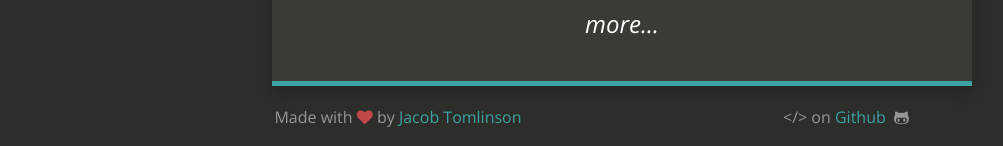
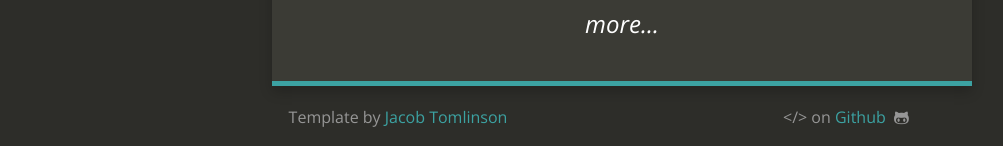
Before and after one commit to MarcosBSD/MarcosBSD.github.io, a Jekyll site: the page built from index.html, in a window 1280 px wide. Shown: the part 869-1015 px from the top of the page, without its empty margins (18-1021 px from the left). Built offline with Jekyll 4.4.1, drawn with Linux system fonts in a browser that asks for light colours; nearby versions of some CDN libraries.

Commit message:
Updated Config

```diff
--- a/_config.yml
+++ b/_config.yml
@@ -11,7 +11,7 @@ collections:
 email: mabarrera@csumb.edu
 description: Theme descritions
 baseurl:
-url: https://MarcosBSD.github.io
+url: http://csumb-blog.marcosbarrera.com/
 title_description: Title Description
 title_image: "/uploads/cropped-tunnel.jpg"
 google_analytics: UA-163962122-1
@@ -28,8 +28,7 @@ google_plus_link:
 stackoverflow_link:
 xing_link:
 facebook_link:
-footer_left: Made with <i class="fa fa-heart"></i> by <a href="https://twitter.com/_JacobTomlinson">Jacob
-  Tomlinson</a>
+footer_left: Template by <a href="https://twitter.com/_JacobTomlinson">Jacob Tomlinson</a>
 footer_right: '&lt;/&gt; on <a href="https://github.com/jacobtomlinson/carte-noire">Github</a>
   &nbsp;<i class="fa fa-github-alt"></i>'
 markdown: kramdown
```
